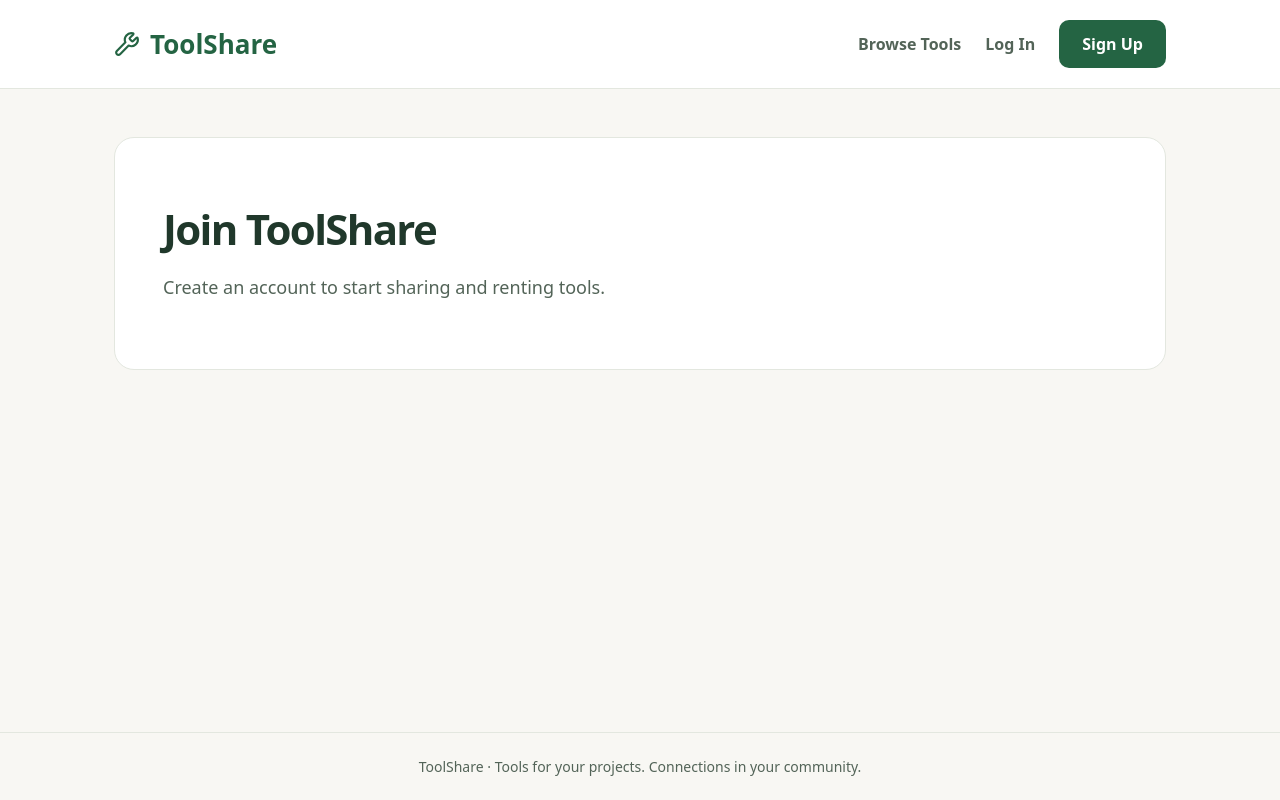
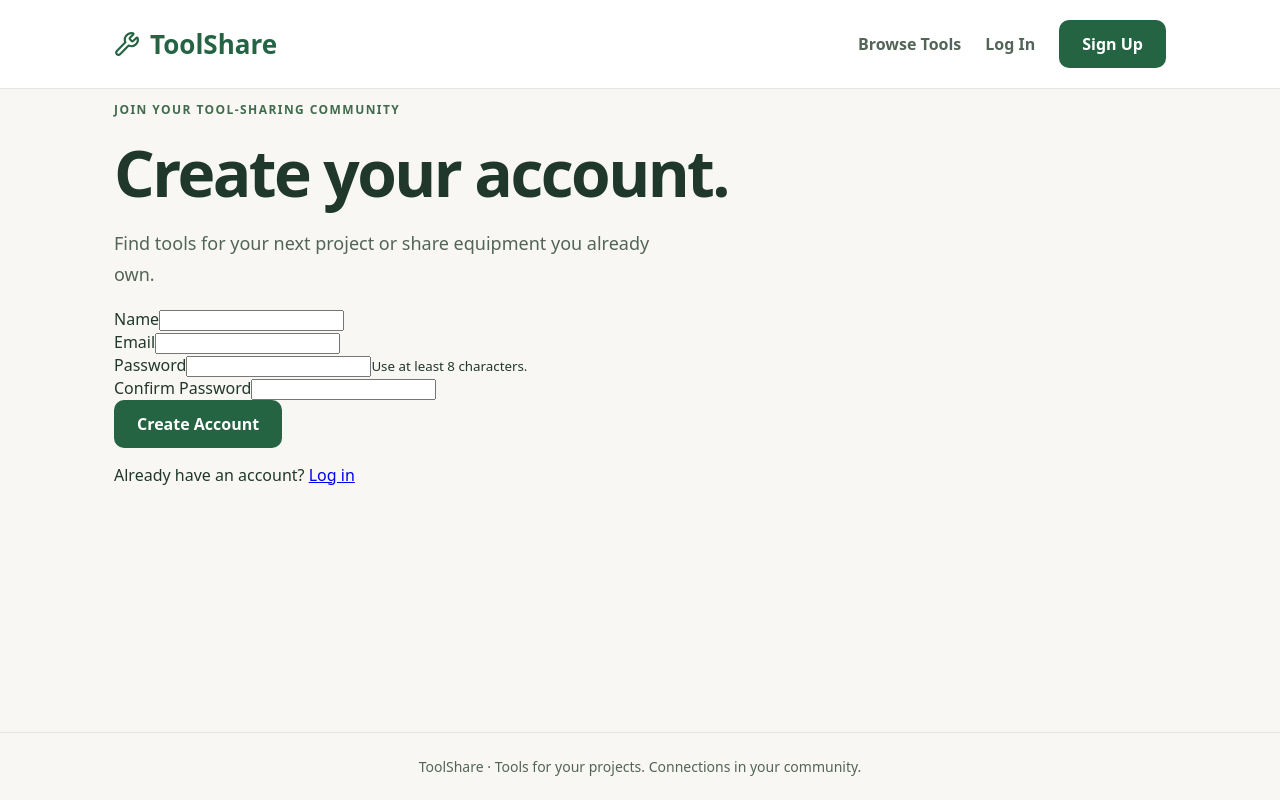
Before and after one commit to Fiyahblaze/ToolShare-Capstone-Project-Frontend, a React (Vite) app: page /register in a window 1280 px wide. Built offline with nearby package versions, Linux system fonts and the light colour scheme; no server answers.

Commit message:
feat: add account registration page

```diff
--- a/src/App.tsx
+++ b/src/App.tsx
@@ -4,6 +4,7 @@ import HomePage from "./pages/HomePage";
 import LoginPage from "./pages/LoginPage";
 import PlaceholderPage from "./pages/PlaceholderPage";
 import NotFoundPage from "./pages/NotFoundPage";
+import RegisterPage from "./pages/RegisterPage";
 
 
 
@@ -25,14 +26,8 @@ export default function App() {
 
         <Route path="login" element={<LoginPage />} />
 
-        <Route
-          path="register"
-          element={
-            <PlaceholderPage
-              title="Join ToolShare"
-              description="Create an account to start sharing and renting tools."
-            />
-          }
+        <Route path="register" element={<RegisterPage />
+        }
         />
 
         <Route
--- /dev/null
+++ b/src/pages/RegisterPage.tsx
@@ -0,0 +1,151 @@
+import { useState, type FormEvent } from "react";
+import { Link, Navigate, useNavigate } from "react-router-dom";
+import useAuth from "../hooks/useAuth";
+
+export default function RegisterPage() {
+  const { user, loading, register } = useAuth();
+  const navigate = useNavigate();
+
+  const [name, setName] = useState("");
+  const [email, setEmail] = useState("");
+  const [password, setPassword] = useState("");
+  const [confirmPassword, setConfirmPassword] = useState("");
+  const [error, setError] = useState("");
+  const [submitting, setSubmitting] = useState(false);
+
+  async function handleSubmit(event: FormEvent<HTMLFormElement>) {
+    event.preventDefault();
+    setError("");
+
+    if (!name.trim()) {
+      setError("Please enter your name.");
+      return;
+    }
+
+    if (password !== confirmPassword) {
+      setError("Your passwords do not match.");
+      return;
+    }
+
+    if (new TextEncoder().encode(password).length > 72) {
+      setError("Your password is too long. Please use a shorter password.");
+      return;
+    }
+
+    setSubmitting(true);
+
+    try {
+      await register(name.trim(), email.trim(), password);
+      navigate("/dashboard", { replace: true });
+    } catch (error) {
+      setError(
+        error instanceof Error
+          ? error.message
+          : "Unable to create your account."
+      );
+    } finally {
+      setSubmitting(false);
+    }
+  }
+
+  if (loading) {
+    return <p role="status">Checking your session...</p>;
+  }
+
+  if (user) {
+    return <Navigate to="/dashboard" replace />;
+  }
+
+  return (
+    <section className="auth-card">
+      <p className="eyebrow">JOIN YOUR TOOL-SHARING COMMUNITY</p>
+      <h1>Create your account.</h1>
+      <p className="description">
+        Find tools for your next project or share equipment you already own.
+      </p>
+
+      <form onSubmit={handleSubmit} className="auth-form">
+        <div className="form-field">
+          <label htmlFor="register-name">Name</label>
+          <input
+            id="register-name"
+            name="name"
+            type="text"
+            autoComplete="name"
+            maxLength={80}
+            value={name}
+            onChange={(event) => setName(event.target.value)}
+            required
+            disabled={submitting}
+          />
+        </div>
+
+        <div className="form-field">
+          <label htmlFor="register-email">Email</label>
+          <input
+            id="register-email"
+            name="email"
+            type="email"
+            autoComplete="email"
+            value={email}
+            onChange={(event) => setEmail(event.target.value)}
+            required
+            disabled={submitting}
+          />
+        </div>
+
+        <div className="form-field">
+          <label htmlFor="register-password">Password</label>
+          <input
+            id="register-password"
+            name="password"
+            type="password"
+            autoComplete="new-password"
+            minLength={8}
+            aria-describedby="password-help"
+            value={password}
+            onChange={(event) => setPassword(event.target.value)}
+            required
+            disabled={submitting}
+          />
+          <small id="password-help">
+            Use at least 8 characters.
+          </small>
+        </div>
+
+        <div className="form-field">
+          <label htmlFor="confirm-password">Confirm Password</label>
+          <input
+            id="confirm-password"
+            name="confirmPassword"
+            type="password"
+            autoComplete="new-password"
+            minLength={8}
+            value={confirmPassword}
+            onChange={(event) => setConfirmPassword(event.target.value)}
+            required
+            disabled={submitting}
+          />
+        </div>
+
+        {error && (
+          <p className="form-error" role="alert">
+            {error}
+          </p>
+        )}
+
+        <button
+          type="submit"
+          className="button button-primary"
+          disabled={submitting}
+        >
+          {submitting ? "Creating account..." : "Create Account"}
+        </button>
+      </form>
+
+      <p className="auth-switch">
+        Already have an account? <Link to="/login">Log in</Link>
+      </p>
+    </section>
+  );
+}
```
